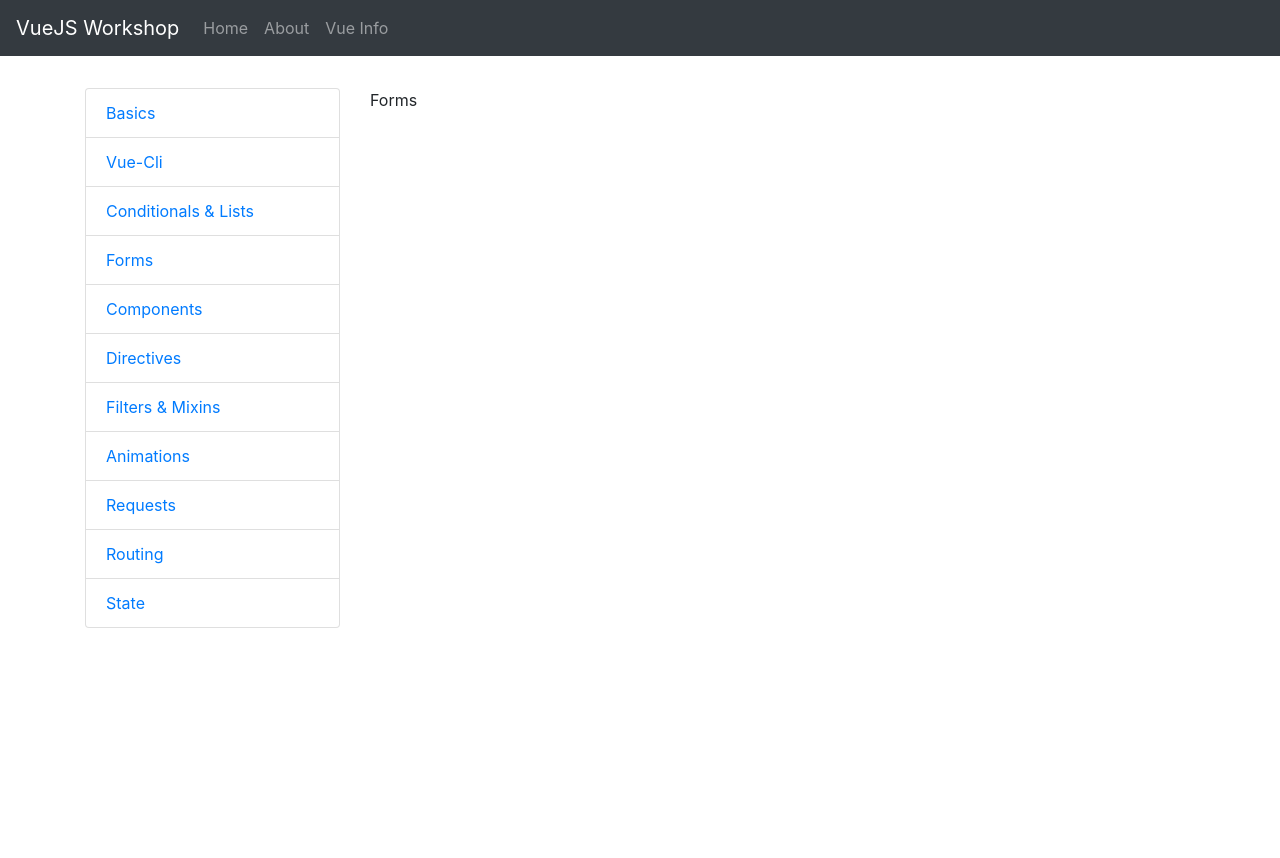
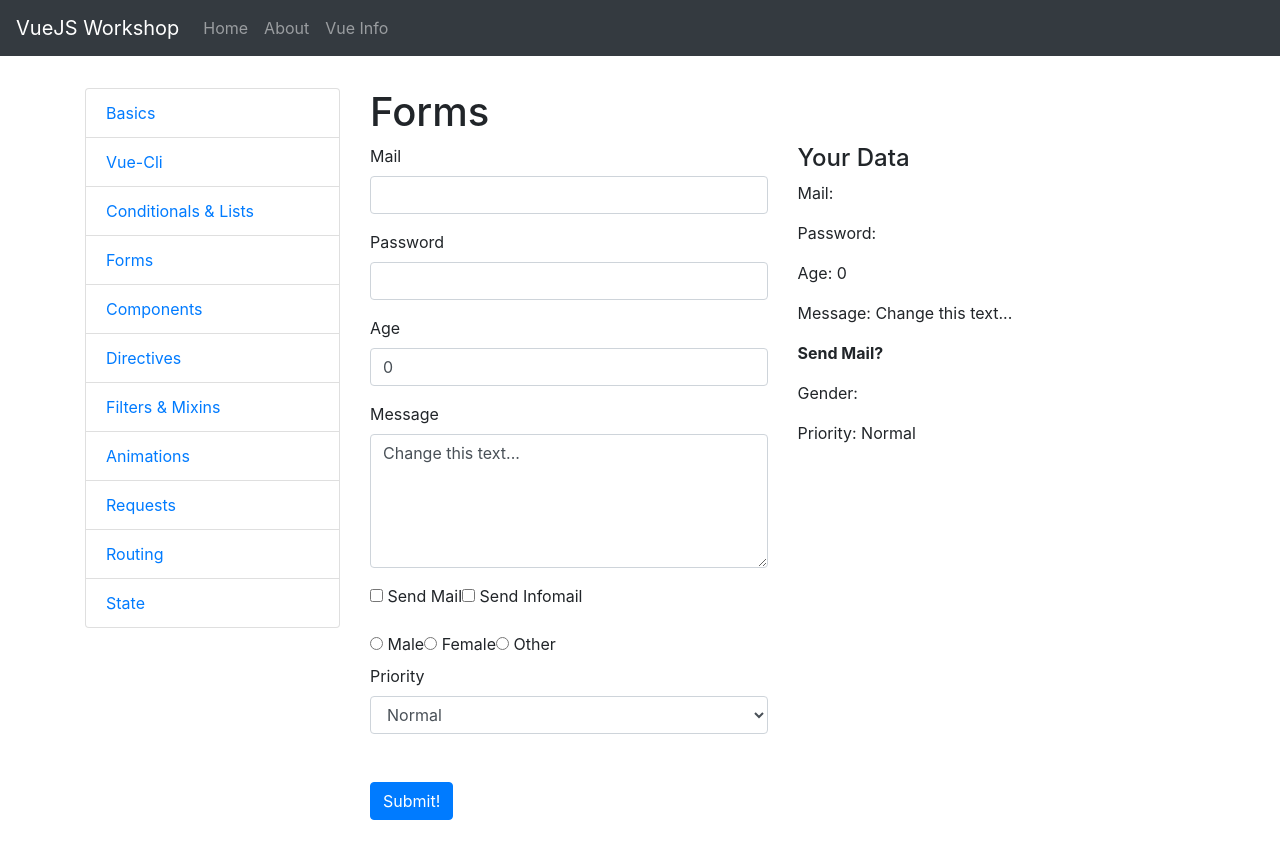
Before and after one commit to robermj/vue-workshop, a Vue app: page /forms in a window 1280 px wide. Shown: the top 858 px of the page. Before the commit the page ends 800 px from the top, so only its background shows below. Built offline with nearby package versions, Linux system fonts and the light colour scheme.

Commit message:
complete conditionals, lists and forms components

```diff
--- a/src/components/Conditionals&Lists.vue
+++ b/src/components/Conditionals&Lists.vue
@@ -1,7 +1,68 @@
 <template>
-  <div>Conditionals & Lists</div>
+  <div class="conditionalsAndLists">
+    <h1>Conditionals & Lists</h1>
+    <h3>Conditionals</h3>
+    <div class="alert alert-primary">
+      <p><b>v-if / v-else</b> removes the element from the dom</p>
+    </div>
+    <button class="btn btn-dark" @click="displayIf = !displayIf">Show / Hide</button>
+    <br><br>
+    <div class="alert alert-success" v-if="displayIf">This is a success message!</div>
+    <div class="alert alert-danger" v-else>This is an error message...</div>
+    <div class="alert alert-primary">
+      <p><b>v-show</b> hides the element in the dom, but doesn't remove it</p>
+    </div>
+    <button class="btn btn-dark" @click="displayShow = !displayShow">Show / Hide</button>
+    <br><br>
+    <div class="alert alert-warning" v-show="displayShow">This is a warning message!</div>
+    <button class="btn btn-dark" @click="displayTemplate = !displayTemplate">Show / Hide</button>
+    <br><br>
+    <template v-if="displayTemplate">
+      <div class="alert alert-secondary"><p>Inside A Template</p></div>
+      <div class="alert alert-secondary"><p>Another way of using conditionals</p></div>
+      <div class="alert alert-secondary"><p>To show / hide multiple elements</p></div>
+    </template>
+    <hr>
+    <h3>Lists</h3>
+    <div class="alert alert-primary">
+      <p><b>v-for</b> for rendering multipe items</p>
+    </div>
+    <p>Simple Array</p>
+    <ul class="list-group">
+      <li class="list-group-item" v-for="(item, i) in simpleArray" :key="i">{{ item }}</li>
+    </ul>
+    <p>Objects Array</p>
+    <ul class="list-group">
+      <li class="list-group-item" v-for="({id, name, attr}, i) in objectArray" :key="id">
+        <p>ID: {{ id }}</p>
+        <p>Name: {{ name }}</p>
+        <p>Attr: {{ attr }}</p>
+        <p>Array Index: {{ i }}</p>
+      </li>
+    </ul>
+  </div>
 </template>
 
 <script>
-export default {};
+export default {
+  data() {
+    return {
+      displayIf: true,
+      displayShow: true,
+      displayTemplate: true,
+      simpleArray: ['Club Sport Herediano', 'Liverpool', 'Napoli', 'Borussia Dortmund'],
+      objectArray: [
+        { id: 1, name: 'Foo', attr: '25' },
+        { id: 2, name: 'Goo', attr: '13' },
+        { id: 3, name: 'Hoo', attr: '66' },
+      ],
+    };
+  },
+};
 </script>
+
+<style scoped>
+.conditionalsAndLists {
+  margin-bottom: 5rem;
+}
+</style>
--- a/src/components/Forms.vue
+++ b/src/components/Forms.vue
@@ -1,7 +1,124 @@
 <template>
-  <div>Forms</div>
+  <div class="forms">
+    <h1>Forms</h1>
+    <div class="row">
+      <div class="col-sm-6">
+        <form>
+          <!-- INPUTS AND TEXTAREA -->
+          <div class="form-group">
+            <label for="email">Mail</label>
+            <input type="text" id="email" class="form-control" v-model="user.email" />
+          </div>
+          <div class="form-group">
+            <label for="password">Password</label>
+            <input
+              type="password"
+              id="password"
+              class="form-control"
+              v-model.lazy="user.password" />
+          </div>
+          <div class="form-group">
+            <label for="age">Age</label>
+            <input type="number" id="age" class="form-control" v-model.number="user.age" />
+          </div>
+          <div class="form-group">
+            <label for="message">Message</label>
+            <br />
+            <!-- Interpolation between <textarea>{{ test }}</textarea> doesn't work!-->
+            <textarea id="message" rows="5" class="form-control" v-model="message"></textarea>
+          </div>
+          <!-- CHECKBOX -->
+          <div class="form-group">
+            <label for="sendmail">
+              <input
+              type="checkbox"
+              id="sendmail"
+              value="SendMail"
+              v-model="mailOptions" /> Send Mail
+            </label>
+            <label for="sendInfomail">
+              <input type="checkbox" id="sendInfomail" value="SendInfoMail" v-model="mailOptions" />
+              Send Infomail
+            </label>
+          </div>
+          <!-- RADIO BUTTONS -->
+          <div class="form-group">
+            <label for="male">
+              <input type="radio" id="male" value="Male" v-model="user.gender" /> Male
+            </label>
+            <label for="female">
+              <input type="radio" id="female" value="Female" v-model="user.gender" /> Female
+            </label>
+            <label for="other">
+              <input type="radio" id="other" value="Other" v-model="user.gender" /> Other
+            </label>
+            <!-- SELECT -->
+            <div class="from-group">
+              <label for="priority">Priority</label>
+              <select id="priority" class="form-control" v-model="priority">
+                <option v-for="(option, i) in priorities" :key="i">{{ option }}</option>
+              </select>
+            </div>
+            <br />
+            <br />
+            <div class="form-group">
+              <button class="btn btn-primary" @click.prevent.stop="sendData">Submit!</button>
+            </div>
+          </div>
+        </form>
+      </div>
+      <div class="col-sm-4">
+        <div class="panel panel-default">
+          <div class="panel-heading">
+            <h4>Your Data</h4>
+          </div>
+          <div class="panel-body">
+            <p>Mail: {{ user.email }}</p>
+            <p>Password: {{ user.password }}</p>
+            <p>Age: {{ user.age }}</p>
+            <p style="white-space: pre">Message: {{ message }}</p>
+            <p>
+              <strong>Send Mail?</strong>
+            </p>
+            <ul>
+              <li v-for="(option, i) in mailOptions" :key="i">{{ option }}</li>
+            </ul>
+            <p>Gender: {{ user.gender }}</p>
+            <p>Priority: {{ priority }}</p>
+          </div>
+        </div>
+      </div>
+    </div>
+  </div>
 </template>
 
 <script>
-export default {};
+export default {
+  data() {
+    return {
+      user: {
+        email: '',
+        password: '',
+        age: 0,
+        gender: '',
+      },
+      message: 'Change this text...',
+      mailOptions: [],
+      priorities: ['Normal', 'Urgent', 'Critical'],
+      priority: 'Normal',
+      isFormSubmitted: false,
+    };
+  },
+  methods: {
+    sendData() {
+      this.isFormSubmitted = true;
+    },
+  },
+};
 </script>
+
+<style scoped>
+.forms {
+  margin-bottom: 5rem;
+}
+</style>
```
